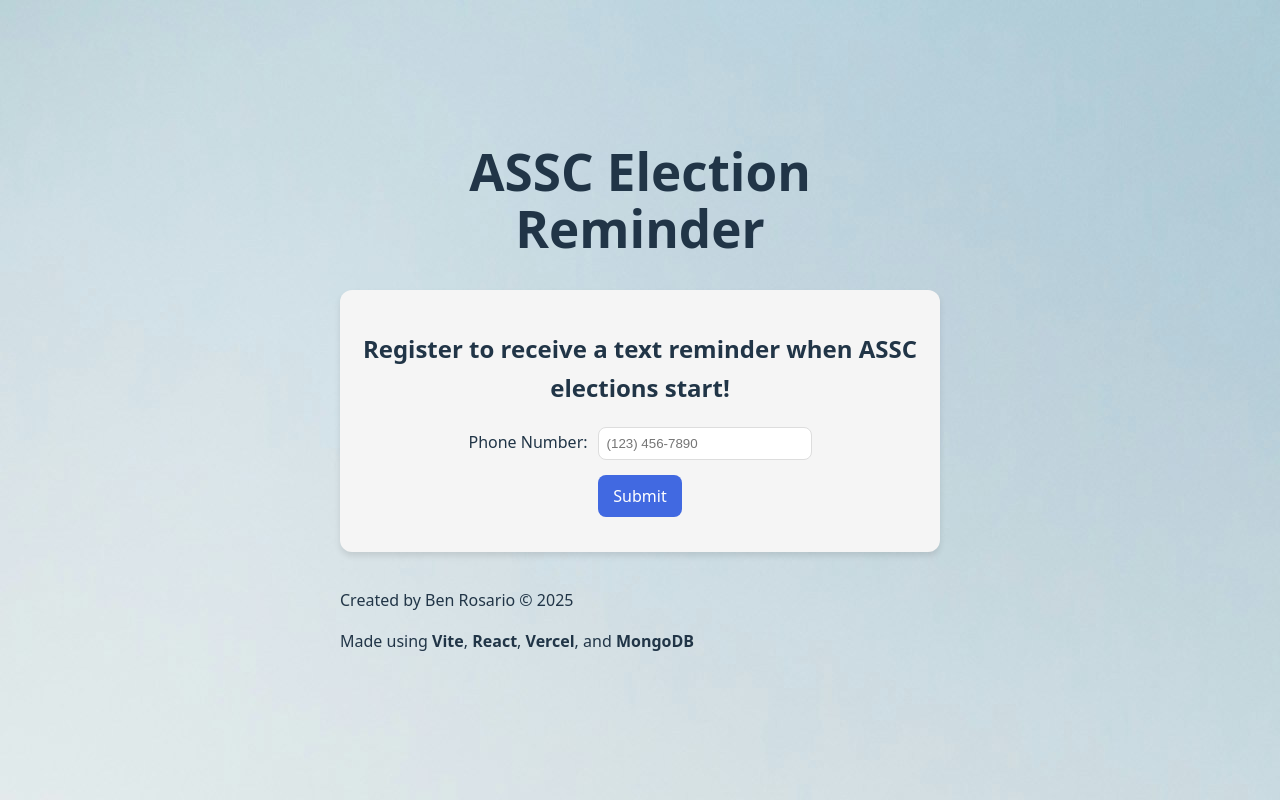
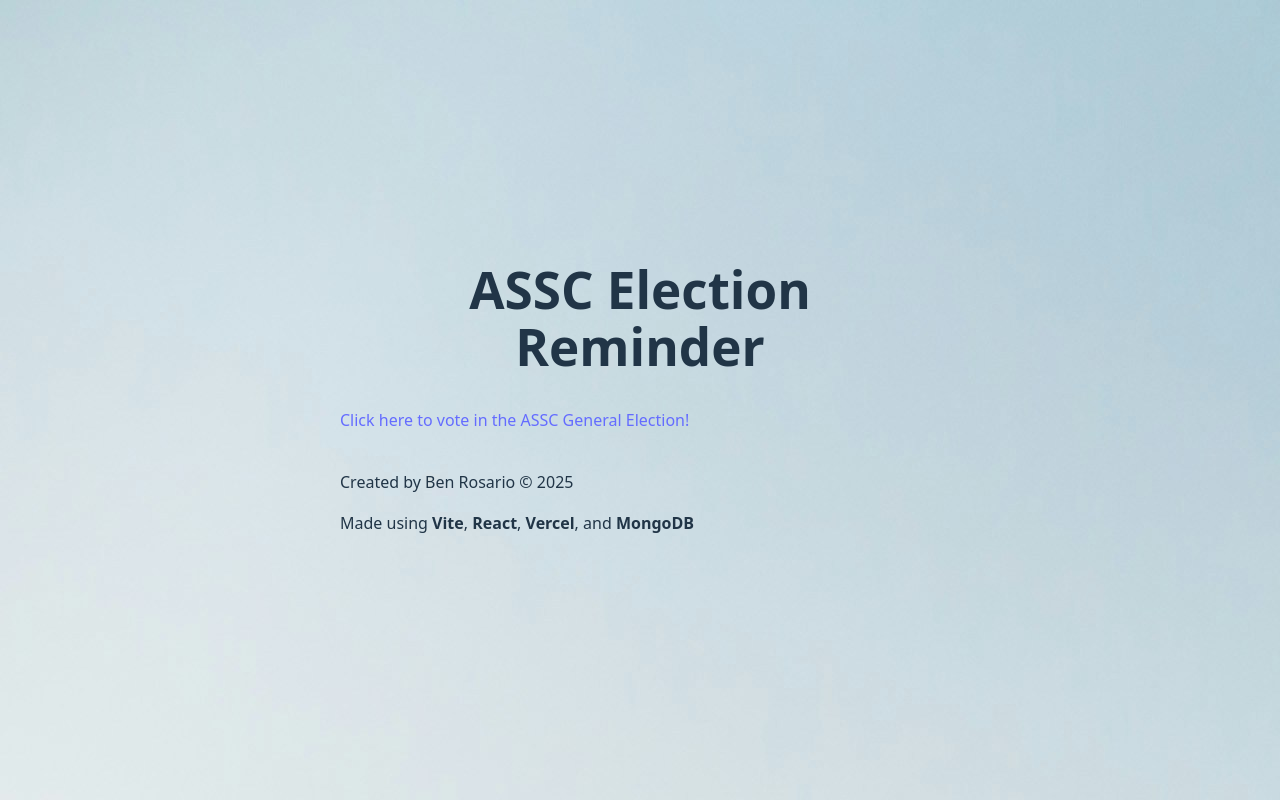
Before and after one commit to ben-rosario/student-vote-app, a React (Vite) app: page / in a window 1280 px wide. Built offline with nearby package versions, Linux system fonts and the light colour scheme.

Commit message:
Added link to vote

```diff
--- a/src/App.jsx
+++ b/src/App.jsx
@@ -3,6 +3,7 @@ import { useState } from 'react'
 import reactLogo from './assets/react.svg'
 import './App.css'
 import RegistrationForm from './components/RegistrationForm'
+import Vote from './components/Vote'
 
 function App() {
   return (
@@ -13,7 +14,7 @@ function App() {
             <h1>ASSC Election Reminder</h1>
         </header>
         <main>
-            <RegistrationForm />
+            <Vote />
         </main>
         <footer>
             <p>Created by Ben Rosario   © {new Date().getFullYear()} </p>
--- /dev/null
+++ b/src/components/Vote.jsx
@@ -0,0 +1,13 @@
+// src/components/Vote.jsx
+
+import React from 'react';
+
+function Vote() {
+    return (
+        <a href="https://nam02.safelinks.protection.outlook.com/?url=https%3A%2F%2Fsierracollege.us7.list-manage.com%2Ftrack%2Fclick%3Fu%3Dae09b43121e409e29ef6d909e%26id%3D95cd8668c7%26e%3Db782f94a67&data=05%7C02%7Cbrosario1%40sierracollege.edu%7Cbfd3e19bb2d2428510c408dd6634fa13%7Cb8275c84ad8a4ebb836ac9d7d4254e33%7C0%7C0%7C638779099933931590%7CUnknown%7CTWFpbGZsb3d8eyJFbXB0eU1hcGkiOnRydWUsIlYiOiIwLjAuMDAwMCIsIlAiOiJXaW4zMiIsIkFOIjoiTWFpbCIsIldUIjoyfQ%3D%3D%7C0%7C%7C%7C&sdata=JmX3VwP1Mmdy6zz7alGUZAAGPwHtmi%2FUmpvsFO8s%2B4c%3D&reserved=0" target="_blank" rel="noopener noreferrer">
+            Click here to vote in the ASSC General Election!
+        </a>
+    );
+}
+
+export default Vote;
```
